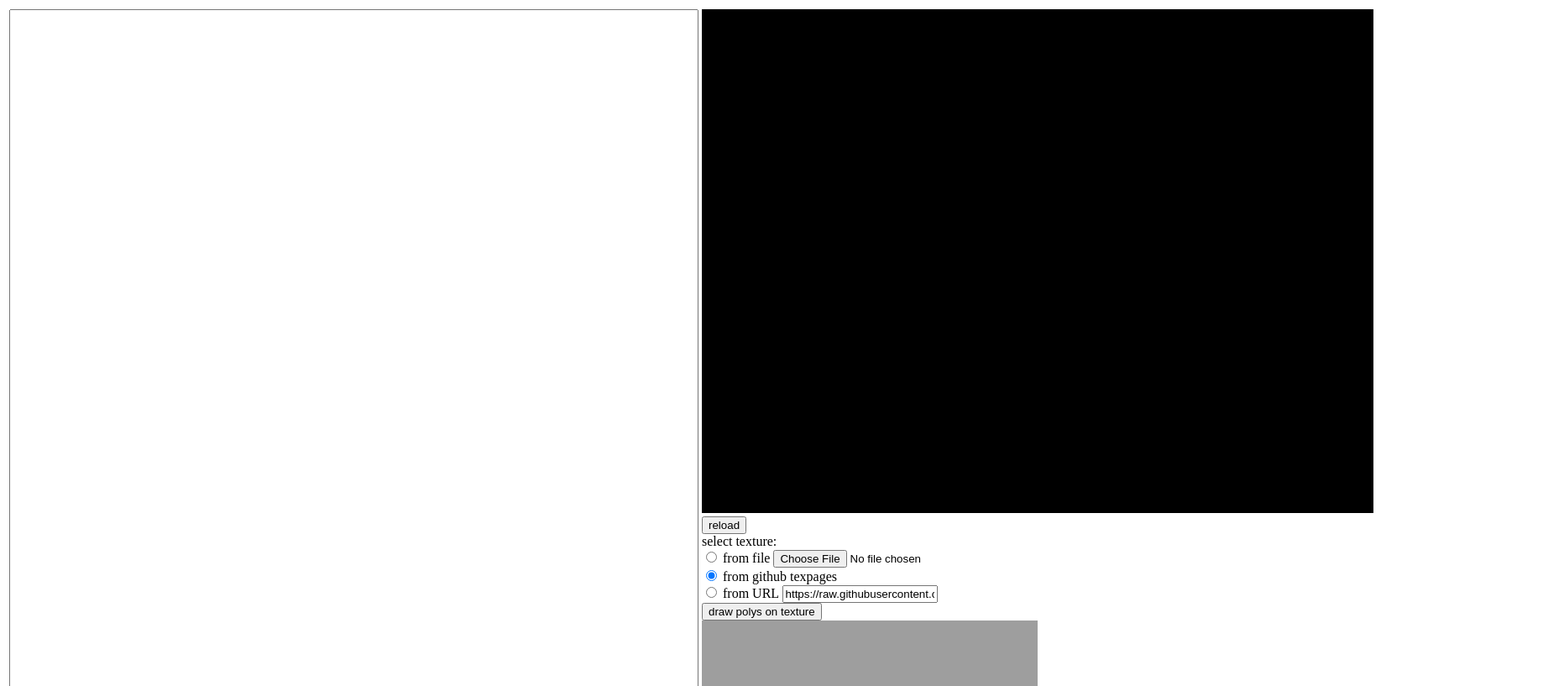
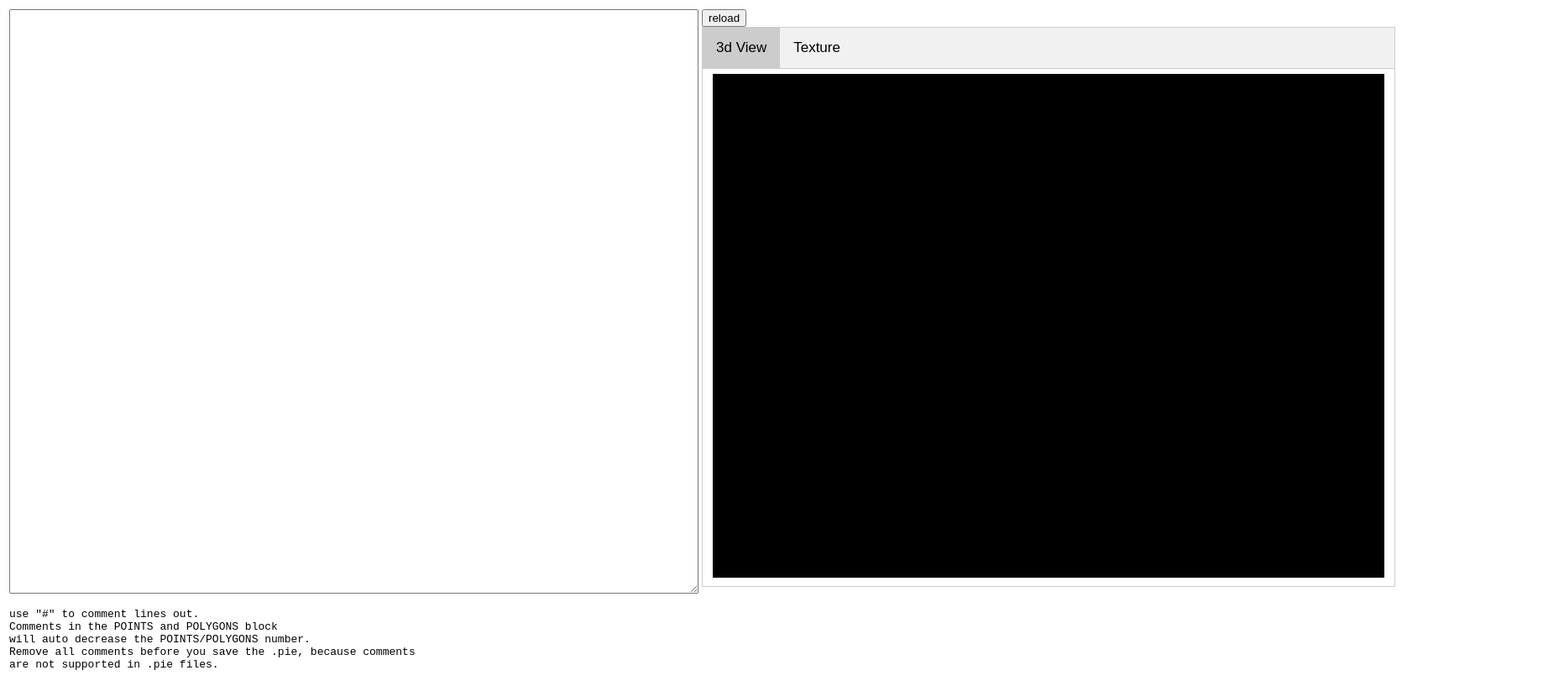
Before and after one commit to cpdef/js_pieedit, a plain HTML site: page index.html in a window 1280 px wide. Shown: the top 817 px of the page at 84% size, 1863 px wide, since content can reach past the window. Drawn offline with Linux system fonts and the light colour scheme; no server answers.

Commit message:
improve design

```diff
--- a/index.html
+++ b/index.html
@@ -1,28 +1,93 @@
 <!DOCTYPE html>
 <html>
 <head>
+<style>
+body {font-family: Arial;}
+
+/* Style the tab */
+.tab {
+  overflow: hidden;
+  border: 1px solid #ccc;
+  background-color: #f1f1f1;
+}
+
+/* Style the buttons inside the tab */
+.tab button {
+  background-color: inherit;
+  float: left;
+  border: none;
+  outline: none;
+  cursor: pointer;
+  padding: 14px 16px;
+  transition: 0.3s;
+  font-size: 17px;
+}
+
+/* Change background color of buttons on hover */
+.tab button:hover {
+  background-color: #ddd;
+}
+
+/* Create an active/current tablink class */
+.tab button.active {
+  background-color: #ccc;
+}
+
+/* Style the tab content */
+.tabcontent {
+  display: none;
+  padding: 6px 12px;
+  border: 1px solid #ccc;
+  border-top: none;
+}
+</style>
 </head>
 <body>
     <table>
       <tr style="vertical-align:top">
         <td>
-          <textarea id="input" name="input" rows="400" cols="100"></textarea>
+          <textarea id="input" name="input" rows="45" cols="100" style="overflow:scroll;"></textarea>
+          </br>
+          <pre>
+use "#" to comment lines out.
+Comments in the POINTS and POLYGONS block
+will auto decrease the POINTS/POLYGONS number.
+Remove all comments before you save the .pie, because comments
+are not supported in .pie files.
+          </pre>
         </td>
         <td>
-          <canvas id="cnv" width="800" height="600"></canvas>
-          </br>
-          <button onclick="reload_pie();displayTexture();">
+          <button onclick="reload_pie();displayTexture();update();">
             reload
           </button>
           </br>
+
+          <div class="tab">
+            <button class="tablinks" onclick="openTab(event, '3d_view')" id="defaultOpen">3d View</button>
+            <button class="tablinks" onclick="openTab(event, 'Texture')">Texture</button>
+          </div>
+
+          <div id="3d_view" class="tabcontent">
+            <canvas id="cnv" width="800" height="600"></canvas>
+          </div>
+
+          <div id="Texture" class="tabcontent">
             select texture:
             </br>
             <input type="radio" name="texture" value="File"> from file
             <input type=file name=filename id=file> </br>
             <input type="radio" name="texture" value="Github" checked="checked"> from github texpages </br>
-          <input type="radio" name="texture" value="URL"> from URL <input type="text" id="texture_URL" value="https://raw.githubusercontent.com/Warzone2100/data-texpages/15167b5a6b4e432feacaec987c744afca92da749/page-10-laboratories.png"> </br>
+            <input type="radio" name="texture" value="URL"> from URL <input type="text" id="texture_URL" value="https://raw.githubusercontent.com/Warzone2100/data-texpages/15167b5a6b4e432feacaec987c744afca92da749/page-10-laboratories.png">
+            </br>
+            </br>
             <button type=button onclick='draw_2d_polys()'>draw polys on texture</button>
+            </br>
+            </br>
+            <div style="overflow:scroll; height:600px;" >
               <canvas id="cnv-texture" width="1024" height="1024"></canvas>
+            </div>
+          </div>
+
         </td>
       </tr>
     </table>
@@ -35,8 +100,24 @@
     <script type="text/javascript" src="engine.js"></script>
     <script type="text/javascript" src="pieload.js"></script>
     <script type="text/javascript" src="loadTexture.js"></script>
+    <script>
+      function openTab(evt, tabName) {
+        var i, tabcontent, tablinks;
+        tabcontent = document.getElementsByClassName("tabcontent");
+        for (i = 0; i < tabcontent.length; i++) {
+          tabcontent[i].style.display = "none";
+        }
+        tablinks = document.getElementsByClassName("tablinks");
+        for (i = 0; i < tablinks.length; i++) {
+          tablinks[i].className = tablinks[i].className.replace(" active", "");
+        }
+        document.getElementById(tabName).style.display = "block";
+        evt.currentTarget.className += " active";
+      }
+    </script>
     <script type="text/javascript">
       // init display
+      document.getElementById("defaultOpen").click();
       var client = new XMLHttpRequest();
       client.open('GET', 'https://raw.githubusercontent.com/cpdef/js_pieedit/master/default.pie');
       client.onreadystatechange = function() {
--- a/pieload.js
+++ b/pieload.js
@@ -16,12 +16,17 @@ function reload_pie() {
 	lines = text.split("\n");
 	for (var i=0; i < lines.length; i++)
 	{
+		var is_comment = false;
+		if (lines[i][0] === "#")
+			is_comment = true;
 		cols = lines[i].split(" ")
 		result_text += cols +";\n";
 		if (cols.length < 2)
 			continue;
 		if (block === "toplevel")
 		{
+			if (is_comment)
+				continue;
 			block = cols[0];
 			console.log(block);
 		}
@@ -53,6 +58,11 @@ function reload_pie() {
 				point = 0;
 				LEVELS[LEVEL].points = new Array();
 			} else {
+				if (is_comment)
+				{
+					POINTS--; // decrease point number, else it would break
+					continue;
+				}
 				LEVELS[LEVEL].points[point] = new Array(3);
 				for (var j=0; j < 3; j++)
 				{
@@ -70,6 +80,11 @@ function reload_pie() {
 				polygon = 0;
 				LEVELS[LEVEL].polygons = new Array();
 			} else {
+				if (is_comment)
+				{
+					POLYGONS--; // decrease poly number, else it would break
+					continue;
+				}
 				idx = 0;
 				// animation or normal?
 				flag = Number(cols[idx]);
```
Lines whose indentation alone changed are shown as unchanged.
